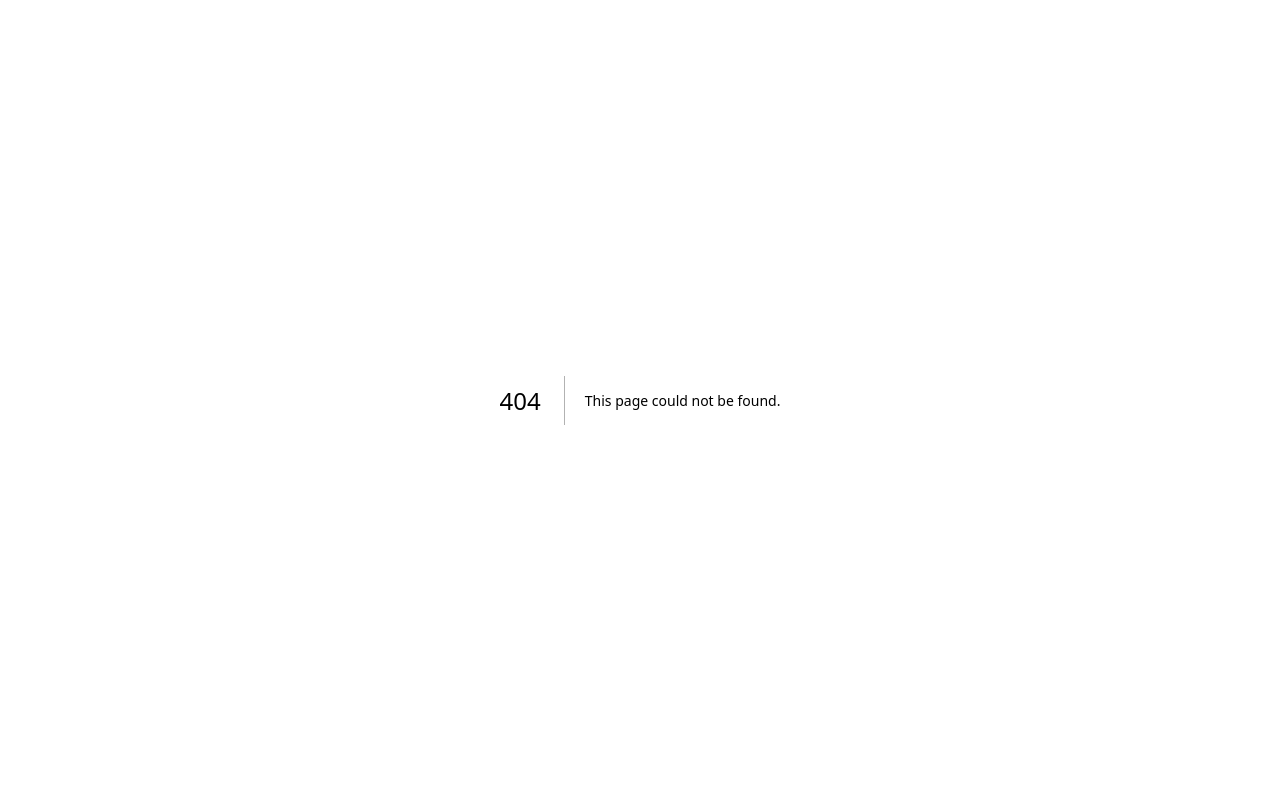
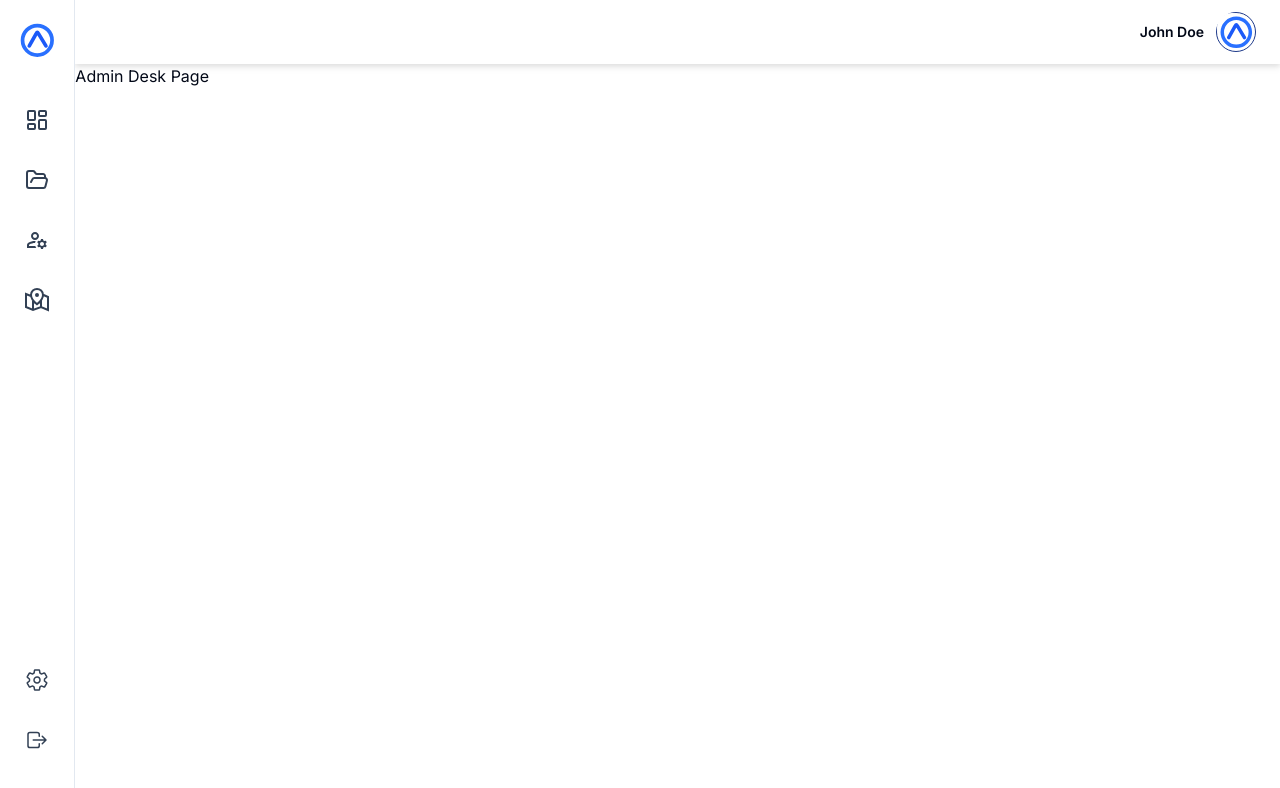
Before and after one commit to jethrocadang/desk-flow-hdbs-v2, a Next.js app: page /admin/dashboard/desks in a window 1280 px wide. Before the commit this address had no page. Shown: the top 788 px of the page. Built offline with nearby package versions, Linux system fonts and the light colour scheme.

Commit message:
feature/Desks: layout[Added Header & SideNav]

```diff
--- /dev/null
+++ b/src/app/(_protected)/admin/dashboard/desks/page.tsx
@@ -0,0 +1,9 @@
+
+
+export default function DesksPage(){
+    return(
+        <div>
+            Admin Desk Page
+        </div>
+    )
+}
--- /dev/null
+++ b/src/app/(_protected)/admin/dashboard/layout.tsx
@@ -0,0 +1,19 @@
+import React from "react";
+import Header from "@/components/layouts/header";
+import { SideNav } from "@/components/layouts/sideNav";
+
+export default function DashboardLayout({
+  children,
+}: {
+  children: React.ReactNode;
+}) {
+  return (
+    <div className="flex flex-row h-screen">
+      <SideNav/>
+      <div className="w-full h-full">
+        <Header />
+        <main className="h-full">{children}</main>
+      </div>
+    </div>
+  );
+}
--- /dev/null
+++ b/src/components/layouts/header.tsx
@@ -0,0 +1,16 @@
+import React from "react";
+import profile from "@/public/img/profile/profile.svg";
+import Image from "next/image";
+
+export default function Header() {
+  return (
+    <header className=" w-full h-16 border-gray-300 bg-white top-0 left-0 right-0 drop-shadow-md flex flex-row justify-end items-center px-3">
+      <div className="flex flex-row gap-3 items-center pr-3">
+        <h4 className="text-sm font-semibold flex self-center "> John Doe</h4>
+        <div className=" w-[40px] h-[40px] border border-blue-900 rounded-full">
+          <Image src={profile} className=" w-full bg-cover bg-center" alt="" />
+        </div>
+      </div>
+    </header>
+  );
+}
--- /dev/null
+++ b/src/components/layouts/sideNav.tsx
@@ -0,0 +1,138 @@
+
+"use client";
+
+import Link from "next/link";
+import Image from "next/image";
+import Logo from "@/public/logo.svg";
+import { LuLayoutDashboard, LuFolderOpen } from "react-icons/lu";
+import { MdOutlineManageAccounts } from "react-icons/md";
+import { GiHamburgerMenu } from "react-icons/gi";
+import { IoSettingsOutline, IoLogOutOutline } from "react-icons/io5";
+import { GrMapLocation } from "react-icons/gr";
+import { useState } from "react";
+
+const menuItems = [
+  {
+    link: "/dashboard",
+    label: "Dashboard",
+    icon: <LuLayoutDashboard className="text-[#324054] text-2xl" />,
+  },
+  {
+    link: "/bookings",
+    label: "Bookings",
+    icon: <LuFolderOpen className="text-[#324054] text-2xl" />,
+  },
+  {
+    link: "/manageUser",
+    label: "Manage User",
+    icon: <MdOutlineManageAccounts className="text-[#324054] text-2xl" />,
+  },
+  {
+    link: "/desks",
+    label: "Desks",
+    icon: <GrMapLocation className="text-[#324054] text-2xl" />,
+  },
+];
+
+const bottomFunctions = [
+  {
+    link: "/settings",
+    label: "Settings",
+    icon: <IoSettingsOutline className="text-[#324054] text-2xl" />,
+  },
+  {
+    link: "/logout",
+    label: "Logout",
+    icon: <IoLogOutOutline className="text-[#324054] text-2xl" />,
+  },
+];
+
+export const SideNav = () => {
+  const [toggle, setToggle] = useState(false);
+
+  const handleClick = () => {
+    setToggle(!toggle);
+  };
+
+  return (
+    <aside
+      className={`left-0 z-10 hidden ${
+        toggle ? "w-72 duration-150" : "w-20 "
+      } flex-col border-r bg-background  duration-150 sm:flex`}
+    >
+      <div className="flex flex-col h-full">
+        <div className="flex flex-col items-center my-5">
+          <button
+            onClick={handleClick}
+            className={`flex  items-center w-full ${
+              toggle ? " px-5" : "justify-center "
+            }`}
+          >
+            <Image src={Logo} alt="logo" width={40} height={40} />
+            <h2
+              className={`text-2xl  text-blue-700 font-bold ${
+                toggle ? "" : "hidden"
+              } origin-left `}
+            >
+              Desk<span className="text-blue-500">Flow</span>{" "}
+            </h2>
+          </button>
+        </div>
+        <div className={`flex-grow py-5 ${toggle && "p-5"}`}>
+          <ul
+            className={`flex flex-col space-y-5 ${
+              toggle ? "items-start justify-center" : "items-center"
+            }`}
+          >
+            {menuItems.map((items, index) => (
+              <li
+                key={index}
+                className={`rounded-lg hover:bg-[#E0E2FF] p-2 ${
+                  toggle && "w-full"
+                }`}
+              >
+                <Link href={items.link} className="flex items-start space-x-2">
+                  {items.icon}
+                  <span
+                    className={`text-md text-black ${
+                      !toggle && "sm:hidden"
+                    } origin-left`}
+                  >
+                    {items.label}
+                  </span>
+                </Link>
+              </li>
+            ))}
+          </ul>
+        </div>
+        <div className={`my-5 py-5 ${toggle && "p-5"}`}>
+          <ul
+            className={`flex flex-col space-y-5 ${
+              toggle ? "items-start justify-center" : "items-center"
+            }`}
+          >
+            {bottomFunctions.map((items, index) => (
+              <li
+                key={index}
+                className={`rounded-lg hover:bg-[#E0E2FF] p-2 ${
+                  toggle && "w-full"
+                }`}
+              >
+                <Link href={items.link} className="flex items-start space-x-2">
+                  {items.icon}
+                  <span
+                    className={`text-md text-black duration-300 ${
+                      !toggle && "hidden"
+                    } origin-left duration-1000`}
+                  >
+                    {items.label}
+                  </span>
+                </Link>
+              </li>
+            ))}
+          </ul>
+        </div>
+      </div>
+    </aside>
+  );
+};
--- a/src/routes.ts
+++ b/src/routes.ts
@@ -1,4 +1,4 @@
-export const publicRoutes = ["/", "/contact", "/team", "/reset-password",   ];
+export const publicRoutes = ["/", "/contact", "/team", "/reset-password", "/admin/dashboard/desks"  ];
 
 export const authRoutes = [
   "/sign-in",
```
Also changed, not shown: public/img/profile/profile.svg (added), public/logo.svg (added).
